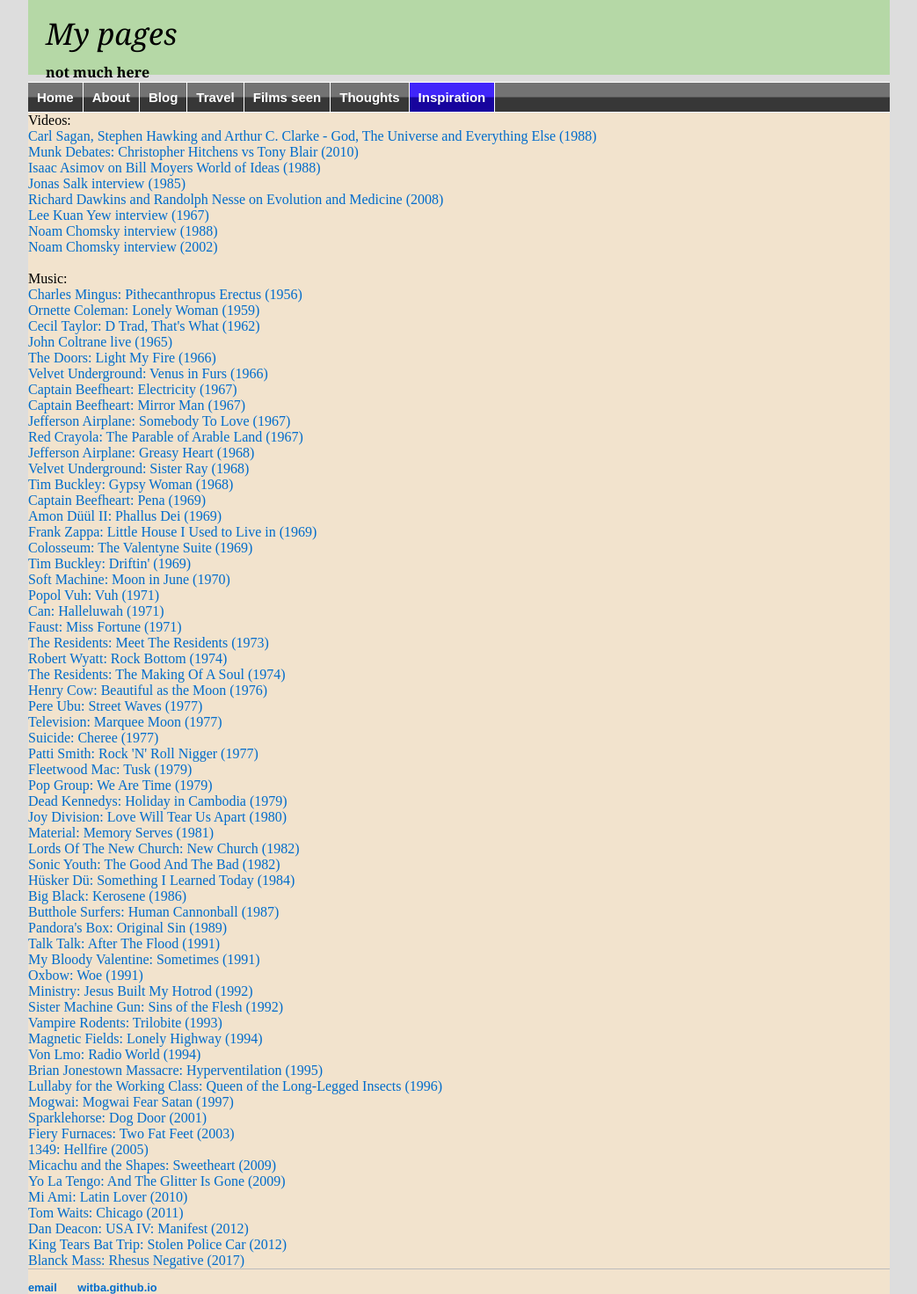
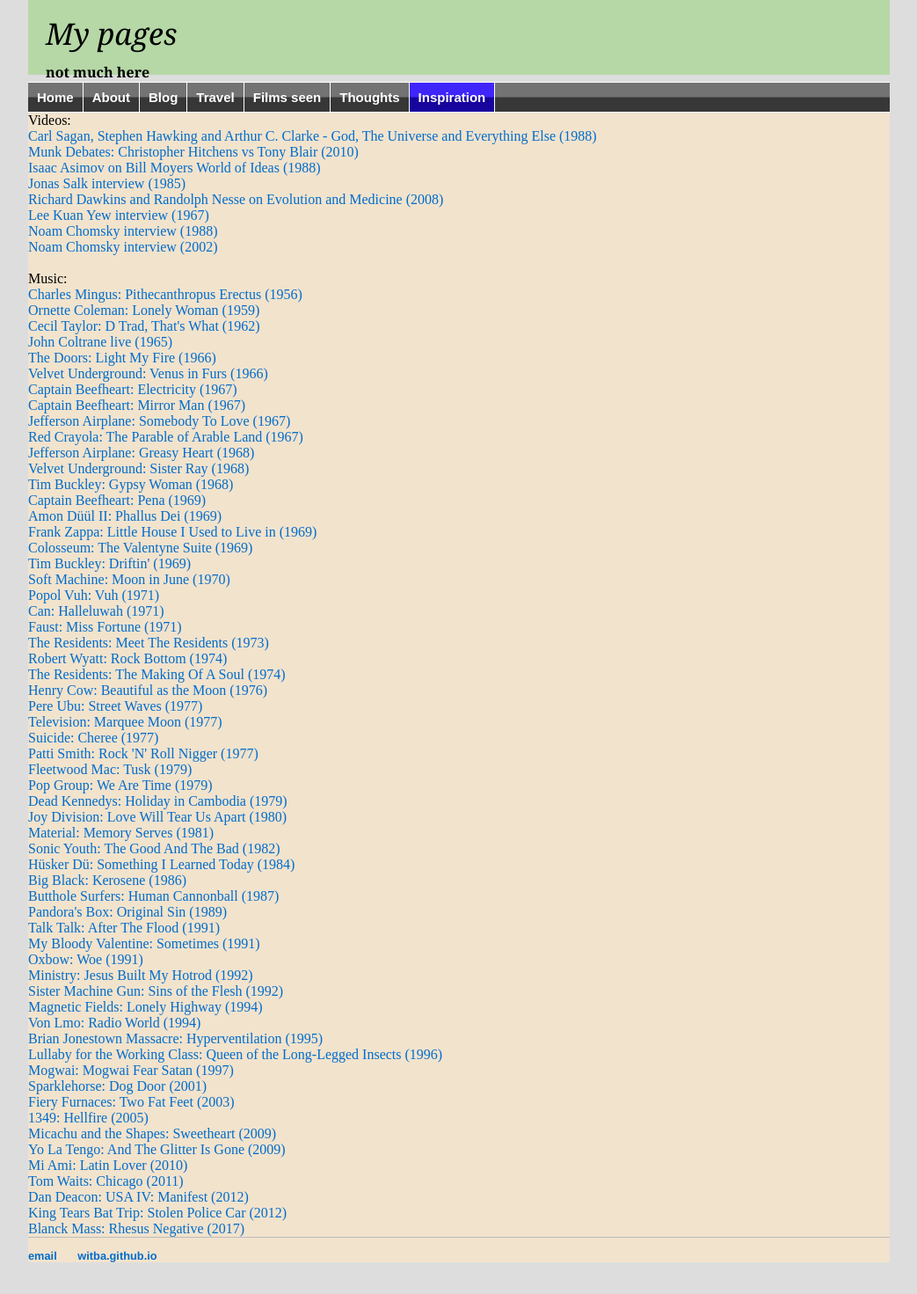
Before and after one commit to witba/witba.github.io, a Jekyll site: the page built from inspiration/index.html, in a window 1280 px wide. Shown: the whole page at 88% size, without its empty margins (118-1161 px from the left). Built offline with Jekyll 4.4.1, drawn with Linux system fonts in a browser that asks for light colours; after the commit the page ends 1435 px from its top, so only the background shows below that.

Commit message:
Update index.html

```diff
--- a/inspiration/index.html
+++ b/inspiration/index.html
@@ -50,7 +50,6 @@
 <a href="https://www.youtube.com/watch?v=-KTsXHXMkJA" target=_blank>Dead Kennedys: Holiday in Cambodia (1979)</a><br>
 <a href="https://www.youtube.com/watch?v=zuuObGsB0No" target=_blank>Joy Division: Love Will Tear Us Apart (1980)</a><br>
 <a href="https://www.youtube.com/watch?v=8ohbpxBzfwU" target=_blank>Material: Memory Serves (1981)</a><br>
-<a href="https://www.youtube.com/watch?v=EemqJNOSGSM" target=_blank>Lords Of The New Church: New Church (1982)</a><br>
 <a href="https://www.youtube.com/watch?v=W7JncJYxN8E" target=_blank>Sonic Youth: The Good And The Bad (1982)</a><br>
 <a href="https://www.youtube.com/watch?v=rktLCGpQ3RA" target=_blank>Hüsker Dü: Something I Learned Today (1984)</a><br>
 <a href="https://www.youtube.com/watch?v=HuO3wwLuF0w" target=_blank>Big Black: Kerosene (1986)</a><br>
@@ -61,7 +60,6 @@
 <a href="https://www.youtube.com/watch?v=UkxmWnP_WiM" target=_blank>Oxbow: Woe (1991)</a><br>
 <a href="https://www.youtube.com/watch?v=GXCh9OhDiCI" target=_blank>Ministry: Jesus Built My Hotrod (1992)</a><br>
 <a href="https://www.youtube.com/watch?v=7p5C2auZL6Q" target=_blank>Sister Machine Gun: Sins of the Flesh (1992)</a><br>
-<a href="https://www.youtube.com/watch?v=35nx5ghW-Jc" target=_blank>Vampire Rodents: Trilobite (1993)</a><br>
 <a href="https://www.youtube.com/watch?v=fO37jdCWedA" target=_blank>Magnetic Fields: Lonely Highway (1994)</a><br>
 <a href="https://www.youtube.com/watch?v=7gLVs6mKb_Q" target=_blank>Von Lmo: Radio World (1994)</a><br>
 <a href="https://www.youtube.com/watch?v=cUd-Osj6L4I" target=_blank>Brian Jonestown Massacre: Hyperventilation (1995)</a><br>
```
